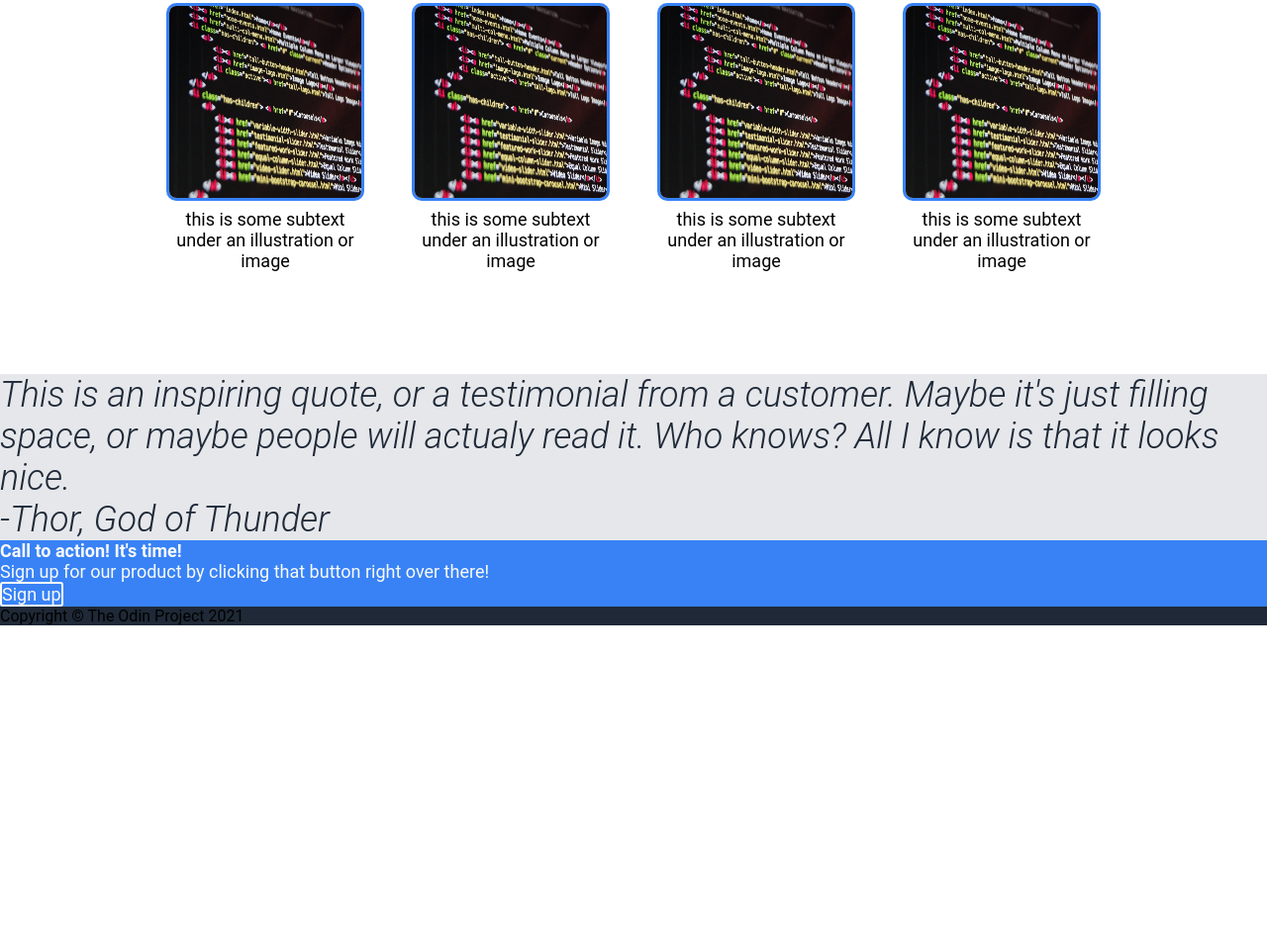
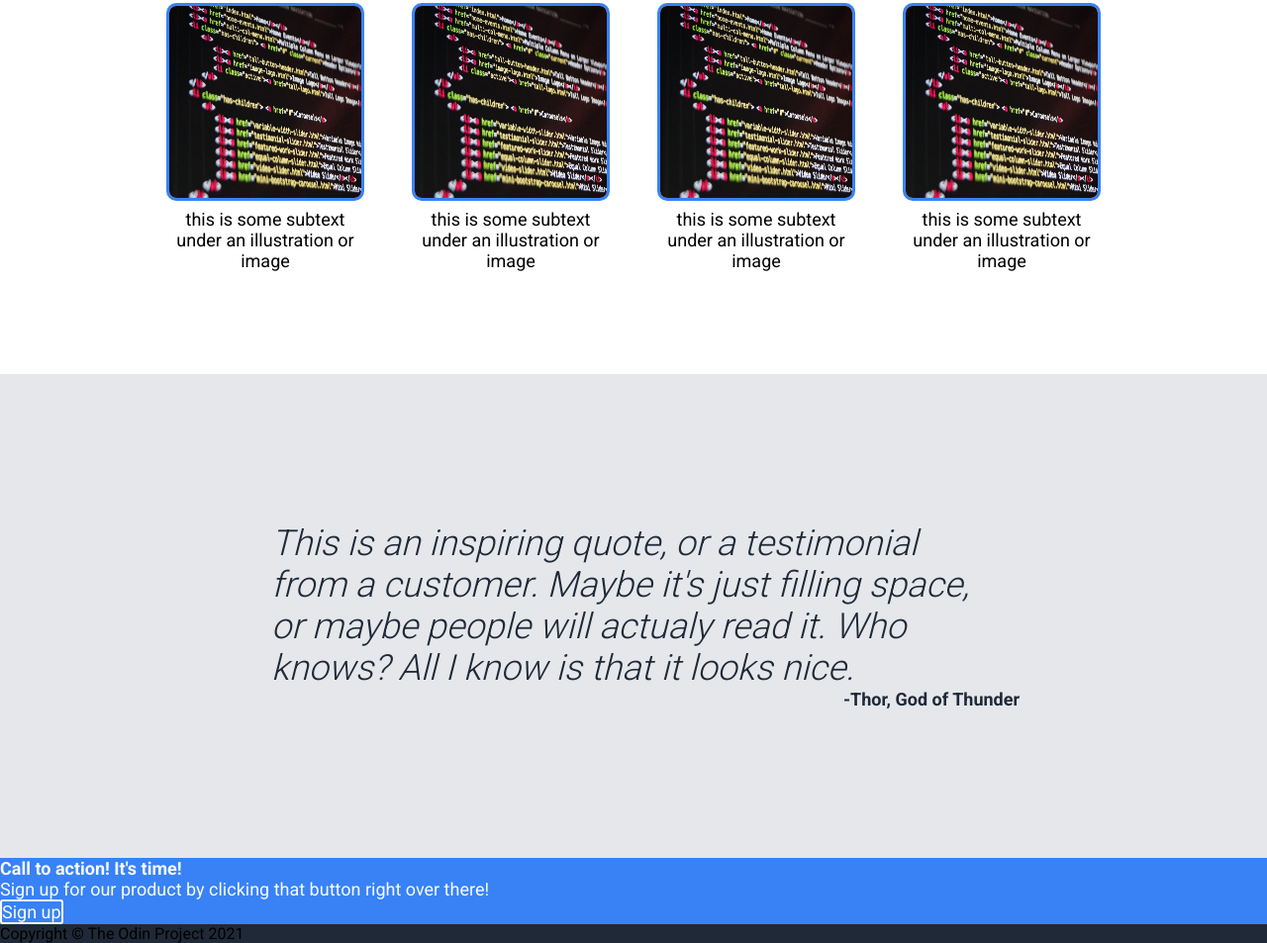
Before and after one commit to Phillip2303/landing-project, a plain HTML site: page index.html in a window 1280 px wide. Shown: the part 829-1782 px from the top of the page at 99% size. Before the commit the page ends 1461 px from the top, so only its background shows below. Drawn offline with Linux system fonts and the light colour scheme.

Commit message:
Add Layout to the Quote Section
Style the Quote with padding

```diff
--- a/index.html
+++ b/index.html
@@ -4,6 +4,10 @@
     <meta name="viewport" content="width=device-width, initial-scale=1.0" />
     <meta charset="UTF-8" />
     <link rel="stylesheet" href="style.css" />
+    <link
+      href="https://fonts.googleapis.com/css?family=Roboto+Mono|Roboto+Slab|Roboto:300,400,500,700"
+      rel="stylesheet"
+    />
   </head>
 
   <body>
@@ -54,19 +58,19 @@
     </div>
 
     <div class="quote">
-        <p>
-          This is an inspiring quote, or a testimonial from a customer. Maybe
-          it's just filling space, or maybe people will actualy read it. Who
-          knows? All I know is that it looks nice.
-        </p>
+      <blockquote>
+        This is an inspiring quote, or a testimonial from a customer. Maybe it's
+        just filling space, or maybe people will actualy read it. Who knows? All
+        I know is that it looks nice.
+      </blockquote>
       <p>-Thor, God of Thunder</p>
     </div>
+
     <div class="signUp">
       <h4>Call to action! It's time!</h4>
       <p>Sign up for our product by clicking that button right over there!</p>
       <button>Sign up</button>
     </div>
     <div class="footer">Copyright © The Odin Project 2021</div>
-    </div>
   </body>
 </html>
--- a/style.css
+++ b/style.css
@@ -1,3 +1,5 @@
+/* Basic Style e.g. font-size, etc. */
+
 * {
   margin: 0;
   padding: 0;
@@ -19,11 +21,17 @@ body {
   background-color: #e5e7eb;
 }
 
-.quote p {
+.quote blockquote {
+  font-weight: 300;
   font-size: 36px;
   font-style: italic;
   color: #1f2937;
-  font-weight: 300;
+}
+
+.quote p {
+  color: #1f2937;
+  font-size: 18px;
+  font-weight: bold;
 }
 
 .header h1 {
@@ -153,3 +161,17 @@ ul {
   font-size: 18px;
   text-align: center;
 }
+
+/* Quote */
+
+.quote {
+  padding: 150px 250px;
+}
+
+.quote blockquote {
+  padding: 0 24px;
+}
+
+.quote p {
+  text-align: right;
+}
```
Lines whose indentation alone changed are shown as unchanged.
